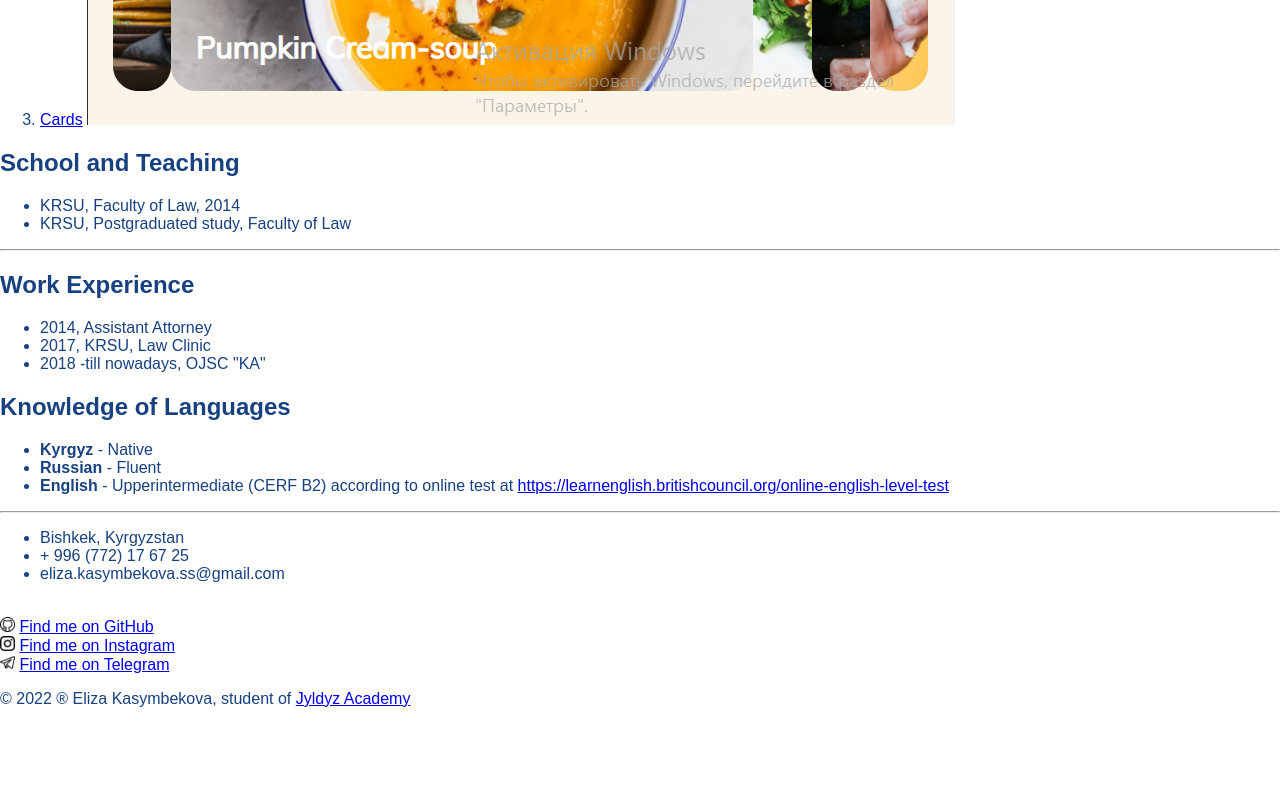
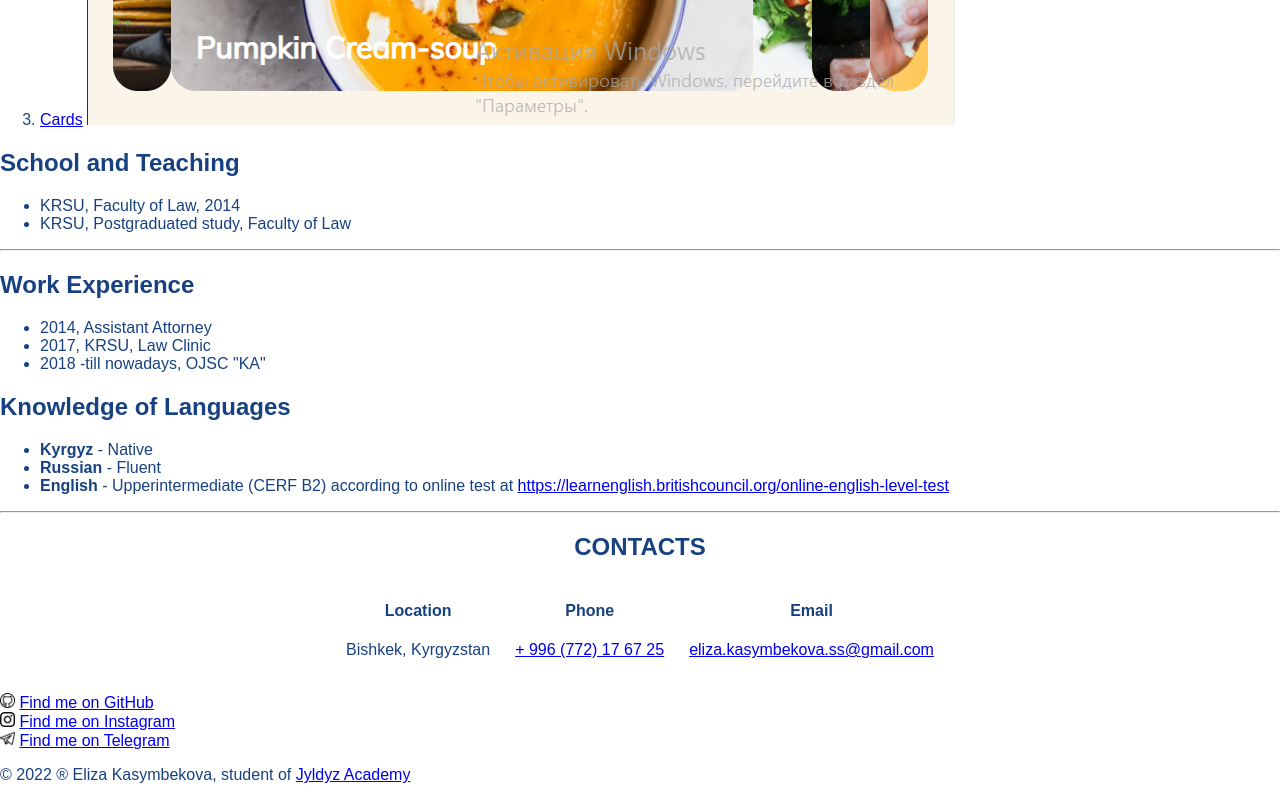
Before and after one commit to elizakasymbekova/portfolio, a plain HTML site: page index.html in a window 1280 px wide. Shown: the part 2706-3506 px from the top of the page. Before the commit the page ends 3430 px from the top, so only its background shows below. Drawn offline with Linux system fonts and the light colour scheme.

Commit message:
add section contacts and styled it

```diff
--- a/css/style.css
+++ b/css/style.css
@@ -20,6 +20,10 @@ body {
   width: 1140px;
   margin: 0 auto;
   padding: 0 15px;
+}
+.section-title {
+  text-transform: uppercase;
+  text-align: center;
 }
 .header {
   background-color: var(--accent);
@@ -95,3 +99,15 @@ body {
 .intro-right h3 {
   margin: 0 0 10px;
 }
+.contacts ul {
+  display: flex;
+  justify-content: center;
+  flex: wrap;
+  gap: 25px;
+  margin: 0;
+  padding: 0;
+  list-style: none;
+}
+.contacts li {
+  text-align: center;
+}
--- a/index.html
+++ b/index.html
@@ -148,11 +148,28 @@
    </section>
    <hr>
    <footer>
-        <ul class="footer_block_contacts">
-            <li class="footer_blocks_address">Bishkek, Kyrgyzstan</li>
-            <li class="footer_blocks_contacts_phone">+ 996 (772) 17 67 25</li>
-            <li class="footer_email">eliza.kasymbekova.ss@gmail.com</li>
-        </ul>
+       <section class="contacts">
+        <div class="container">
+            <h2 class="section-title">Contacts</h2>
+            <ul class="footer_block_contacts">
+             <li>
+                 <h4>Location</h4>
+                 <p>Bishkek, Kyrgyzstan</p>
+             </li>
+             <li>
+                 <h4>Phone</h4>
+                 <a href="tel:+996772176725">+ 996 (772) 17 67 25</a>
+             </li>
+             <li>
+                 <h4>Email</h4>
+                 <a href="mailto:eliza.kasymbekova.ss@gmail.com">eliza.kasymbekova.ss@gmail.com</a>
+             </li>
+
+         </ul>
+        </div>
+       </section>
+
+
 
         <br>
         <div>
```
